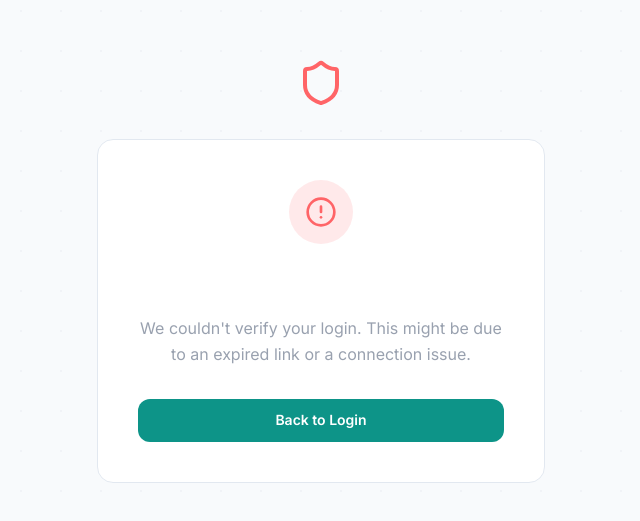
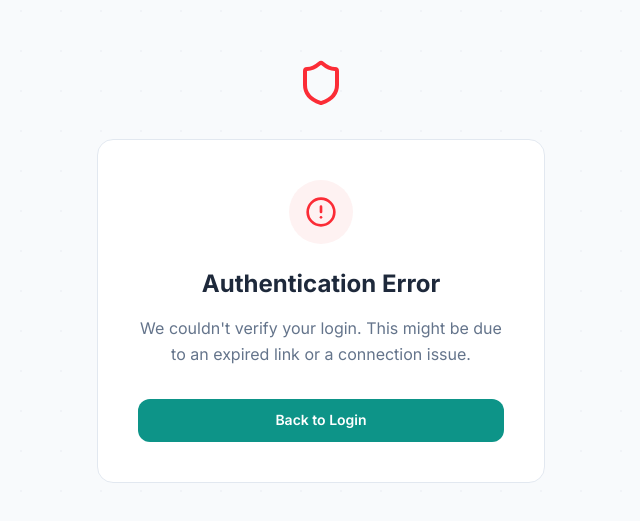
Before and after one commit to jacuzzi8888/ContractClear_AI, a Next.js app in the folder app/: page /auth/auth-code-error in a window 1280 px wide. Shown: the part 129-650 px from the top of the page, without its empty margins (319-959 px from the left). Built offline with nearby package versions, Linux system fonts and the light colour scheme.

Commit message:
Remove test page from production, fix auth error page dark theme

```diff
--- a/app/src/app/auth/auth-code-error/page.tsx
+++ b/app/src/app/auth/auth-code-error/page.tsx
@@ -1,25 +1,25 @@
 import Link from "next/link";
-import { Shield, AlertCircle, ArrowLeft } from "lucide-react";
+import { Shield, AlertCircle } from "lucide-react";
 
 export default function AuthCodeErrorPage() {
   return (
     <main className="min-h-screen flex items-center justify-center p-4">
       <div className="w-full max-w-md text-center">
         <div className="mb-8 flex justify-center">
-          <Shield className="h-12 w-12 text-red-400" />
+          <Shield className="h-12 w-12 text-red-500" />
         </div>
-        <div className="glass-card p-8 md:p-10 border-red-500/20">
-          <div className="w-16 h-16 bg-red-500/10 rounded-full flex items-center justify-center mx-auto mb-6">
-            <AlertCircle className="text-red-400" size={32} />
+        <div className="glass-card p-8 md:p-10 border-red-200">
+          <div className="w-16 h-16 bg-red-50 rounded-full flex items-center justify-center mx-auto mb-6">
+            <AlertCircle className="text-red-500" size={32} />
           </div>
-          <h1 className="text-2xl font-bold text-white mb-4">Authentication Error</h1>
-          <p className="text-gray-400 mb-8">
-            We couldn't verify your login. This might be due to an expired link or a connection issue.
+          <h1 className="text-2xl font-bold text-[var(--color-surface-900)] mb-4">Authentication Error</h1>
+          <p className="text-[var(--color-surface-600)] mb-8">
+            We couldn&apos;t verify your login. This might be due to an expired link or a connection issue.
           </p>
           <div className="space-y-4">
             <Link
               href="/login"
-              className="btn-primary w-full py-3 rounded-xl text-white font-semibold flex items-center justify-center"
+              className="btn-primary w-full py-3 rounded-xl font-semibold flex items-center justify-center"
             >
               Back to Login
             </Link>
--- a/app/src/app/test/page.tsx
+++ /dev/null
@@ -1,22 +0,0 @@
-"use client";
-
-import { useState, useEffect } from "react";
-
-export default function TestPage() {
-  const [mounted, setMounted] = useState(false);
-
-  useEffect(() => {
-    setMounted(true);
-  }, []);
-
-  return (
-    <div className="min-h-screen bg-black text-white flex items-center justify-center font-sans">
-      <div className="p-10 border border-white/10 rounded-3xl bg-white/5">
-        <h1 className="text-3xl font-bold mb-4">Framework Test</h1>
-        <p className="text-gray-400">
-          Status: {mounted ? "✅ Mounted on Client" : "⏳ Pre-rendering on Server"}
-        </p>
-      </div>
-    </div>
-  );
-}
```
